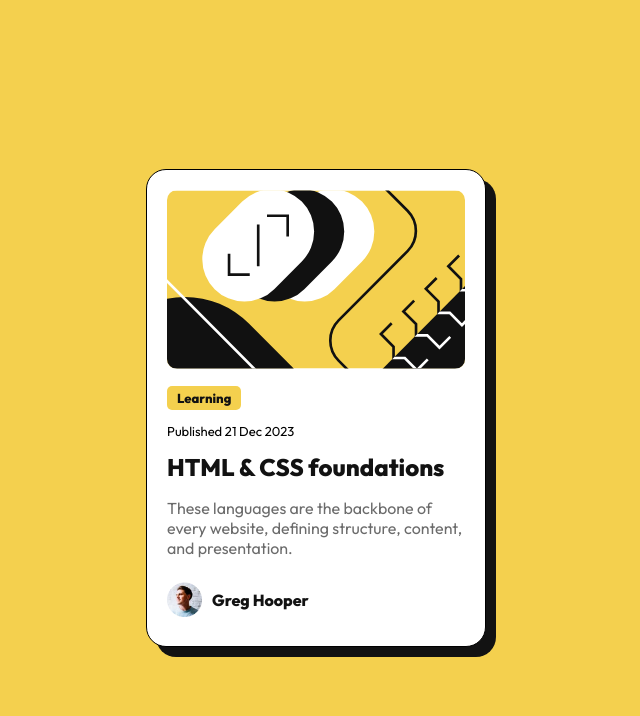
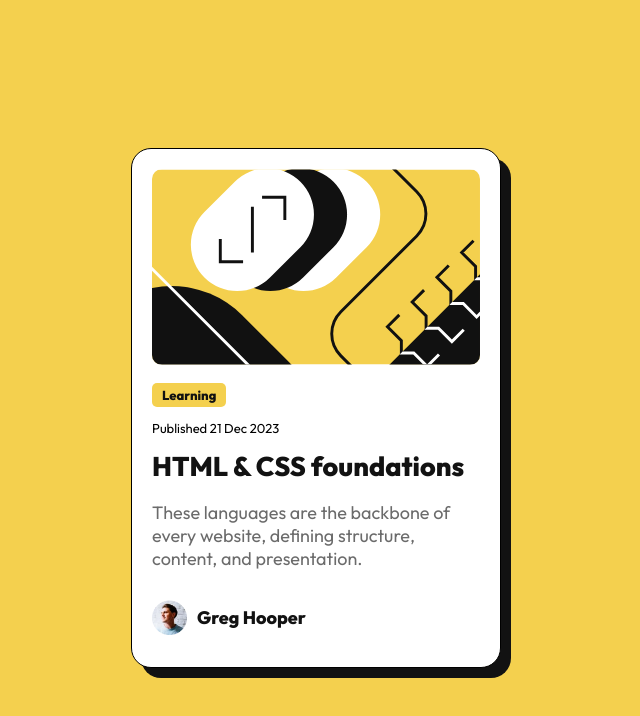
Before and after one commit to niophan/blog-preview-card-fe, a plain HTML site: page index.html in a window 1280 px wide. Shown: the whole page, without its empty margins (324-964 px from the left). Drawn offline with Linux system fonts and the light colour scheme.

Commit message:
use clamp to reduce font size

```diff
--- a/index.html
+++ b/index.html
@@ -4,7 +4,7 @@
   <meta charset="UTF-8">
   <meta name="viewport" content="width=device-width, initial-scale=1.0"> <!-- displays site properly based on user's device -->
 
-  <link rel="icon" type="image/png" sizes="32x32" href="/favicon-32x32.png">
+  <link rel="icon" type="image/png" sizes="32x32" href="images/favicon-32x32.png">
   <link rel="stylesheet" href="styles.css">
   <link rel="preconnect" href="https://fonts.googleapis.com">
   <link rel="preconnect" href="https://fonts.gstatic.com" crossorigin>
@@ -15,7 +15,7 @@
 <body>
   <div class="container">
     <div class="illustration-box">
-      <img class="illustration" src="/illustration-article.svg" alt="Illustration">
+      <img class="illustration" src="illustration-article.svg" alt="Illustration">
     </div>
     <p class="text-box bold-text small-text">Learning</p>
     <p class="small-text">Published 21 Dec 2023</p>
@@ -24,7 +24,7 @@
       These languages are the backbone of every website, defining structure, content, and presentation.
     </p>
     <div class="profile-box">
-      <img class="profile" src="/image-avatar.webp" alt="Profile picture">
+      <img class="profile" src="image-avatar.webp" alt="Profile picture">
       <p class="bold-text">Greg Hooper</p>
     </div>
   </div>
--- a/styles.css
+++ b/styles.css
@@ -4,7 +4,7 @@
 
 html {
   font-family: "Outfit", sans-serif;
-  font-size: 16px;
+  font-size: clamp(14px, 2vw, 18px);
 }
 
 body {
@@ -16,7 +16,7 @@ body {
 }
 
 .container {
-  max-width: 340px;
+  max-width: 370px;
   border: 1px solid black;
   padding: 20px;
   background: hsl(0, 0%, 100%);
@@ -84,9 +84,6 @@ h2:hover {
 }
 
 @media only screen and (max-width: 375px) {
-  body {
-    font-size: 13px;
-  }
   .container {
     max-width: 325px;
   }
```
Also changed, not shown: assets/images/favicon-32x32.png (renamed from favicon-32x32.png), 1 other file.
